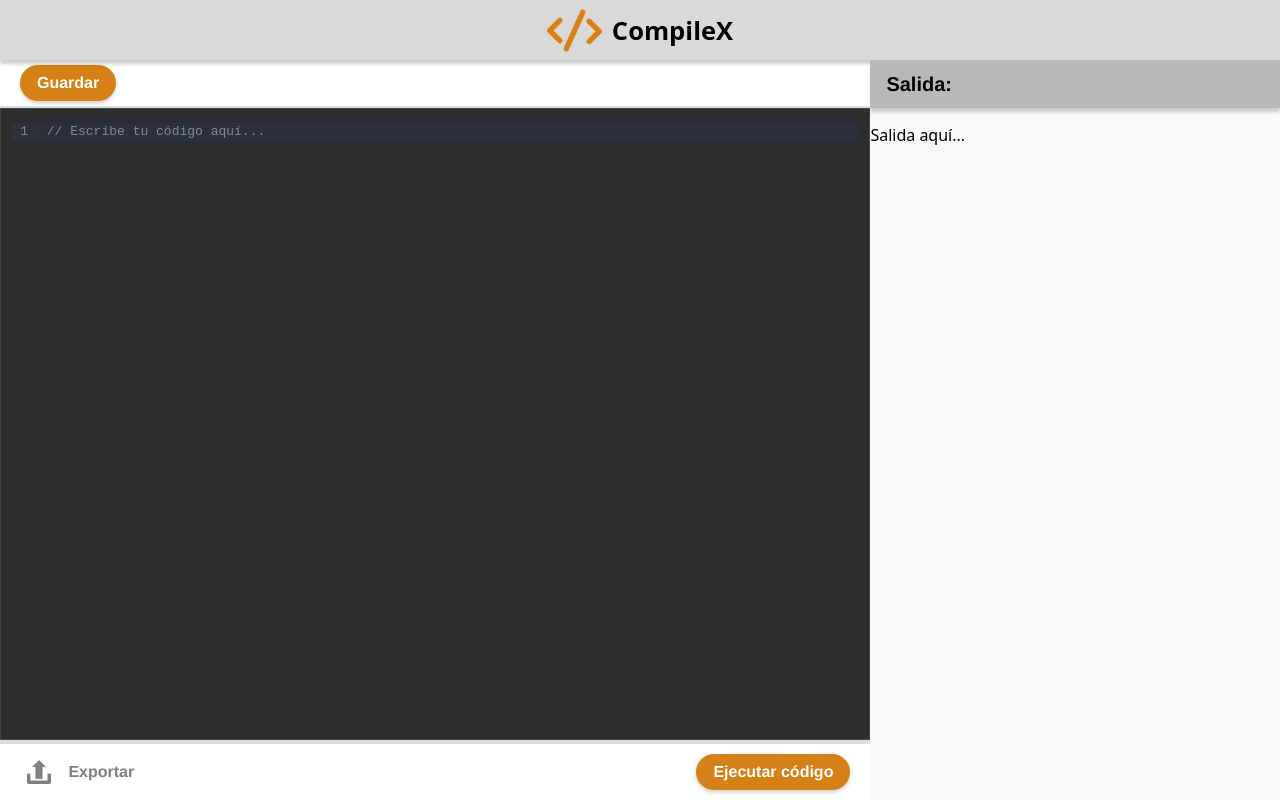
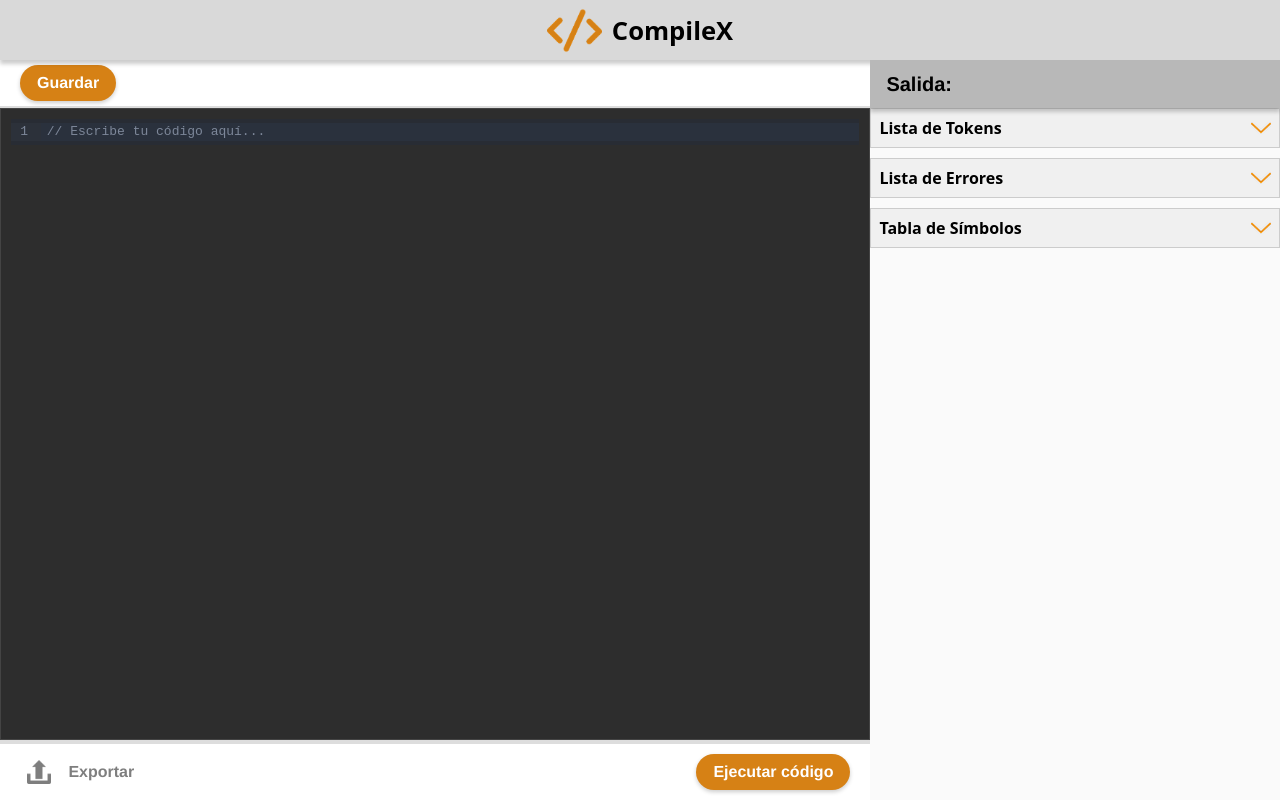
Before and after one commit to Dsmp28/Compilador, a React (Vite) app in the folder front-end/: page /editor in a window 1280 px wide. Built offline with nearby package versions, Linux system fonts and the light colour scheme.

Commit message:
Integrated 'return' button on the banner. Output is now shown on three different tabs.

```diff
--- a/front-end/src/screens/IDE/Header.jsx
+++ b/front-end/src/screens/IDE/Header.jsx
@@ -1,6 +1,7 @@
 import React from "react";
 import styled from "styled-components";
 import codigoImagen from "../../assets/codigo.png";
+import {useNavigate} from "react-router-dom";
 
 const StyledHeader = styled.div`
     width: 100%;
@@ -16,10 +17,14 @@ const StyledHeader = styled.div`
     position:relative;
 `;
 
+const Header = () => {
+    const navigate = useNavigate();
 
-const Header = () => {
+    const handleClick = () => {
+        navigate("/");
+    }
     return (
-        <StyledHeader>
+        <StyledHeader onClick={handleClick} style={{cursor: "pointer"}}>
             <img src={codigoImagen} alt="Codigo" style={{width: "55px", height: "55px"}}/>
             <span style={{marginLeft: "10px"}}>CompileX</span>
         </StyledHeader>
--- a/front-end/src/screens/IDE/OutputConsole.jsx
+++ b/front-end/src/screens/IDE/OutputConsole.jsx
@@ -1,22 +1,99 @@
-import React from "react";
+import React, { useState } from "react";
 import styled from "styled-components";
+import imagenFlecha from "../../assets/flechabajo.png";
+
 
 const StyledConsole = styled.div`
-  width: 40%;
-  background-color: #fafafa;
-  overflow-y: auto;
+    width: 40%;
+    background-color: #fafafa;
     color: black;
+    overflow-y: auto;
+`;
+
+const Section = styled.div`
+    margin-bottom: 10px;
+    border: 1px solid #ccc;
+`;
+
+const SectionHeader = styled.div`
+    background-color: #f0f0f0;
+    padding: 8px;
+    cursor: pointer;
+    font-weight: bold;
+    display: flex;
+    justify-content: space-between;
+    align-items: center;
+`;
+
+const ArrowIcon = styled.img`
+  width: 20px;
+  height: 20px;
+  transition: transform 0.3s ease;
+  transform: ${({ rotated }) => (rotated ? "rotate(180deg)" : "rotate(0deg)")};
+`;
+
+const SectionContent = styled.div`
+    padding: 8px;
+    display: ${({ expanded }) => (expanded ? "block" : "none")};
 `;
 
 const OutputConsole = () => {
+    const [sections, setSections] = useState({
+        tokens: false,
+        errores: false,
+        simbolos: false,
+    });
+
+    const toggleSection = (section) => {
+        setSections((prev) => ({
+            ...prev,
+            [section]: !prev[section],
+        }));
+
+    };
+
     return (
         <StyledConsole>
-            <div className={"tituloSalida"}>
-                <p className={"textoSalida"}>Salida:</p>
+            <div className="tituloSalida">
+                <p className="textoSalida">Salida:</p>
             </div>
-            <p>Salida aquí...</p> {/* Aquí se mostrará la salida del código */}
+
+            <Section>
+                <SectionHeader onClick={() => toggleSection("tokens")}>
+                    Lista de Tokens
+                    <ArrowIcon src={imagenFlecha} alt="Icono" rotated={sections.tokens} />
+                </SectionHeader>
+                <SectionContent expanded={sections.tokens}>
+                    {/* Aquí deben de ir los tokens*/}
+                    <p>Token1</p>
+                    <p>Token2</p>
+                </SectionContent>
+            </Section>
+
+            <Section>
+                <SectionHeader onClick={() => toggleSection("errores")}>
+                    Lista de Errores
+                    <ArrowIcon src={imagenFlecha} alt="Icono" rotated={sections.errores} />
+                </SectionHeader>
+                <SectionContent expanded={sections.errores}>
+                    {/* Aquí deben de ir los errores*/}
+                    <p>Error línea 1: símbolo inválido</p>
+                    <p>Error línea 5: número mal formado</p>
+                </SectionContent>
+            </Section>
+
+            <Section>
+                <SectionHeader onClick={() => toggleSection("simbolos")}>
+                    Tabla de Símbolos
+                    <ArrowIcon src={imagenFlecha} alt="Icono" rotated={sections.simbolos} />
+                </SectionHeader>
+                <SectionContent expanded={sections.simbolos}>
+                    {/* Aquí deben de ir los símbolos*/}
+                    <p>ejemplo | ID | 3 | 5</p>
+                </SectionContent>
+            </Section>
         </StyledConsole>
-    )
+    );
 };
 
 export default OutputConsole;
```
